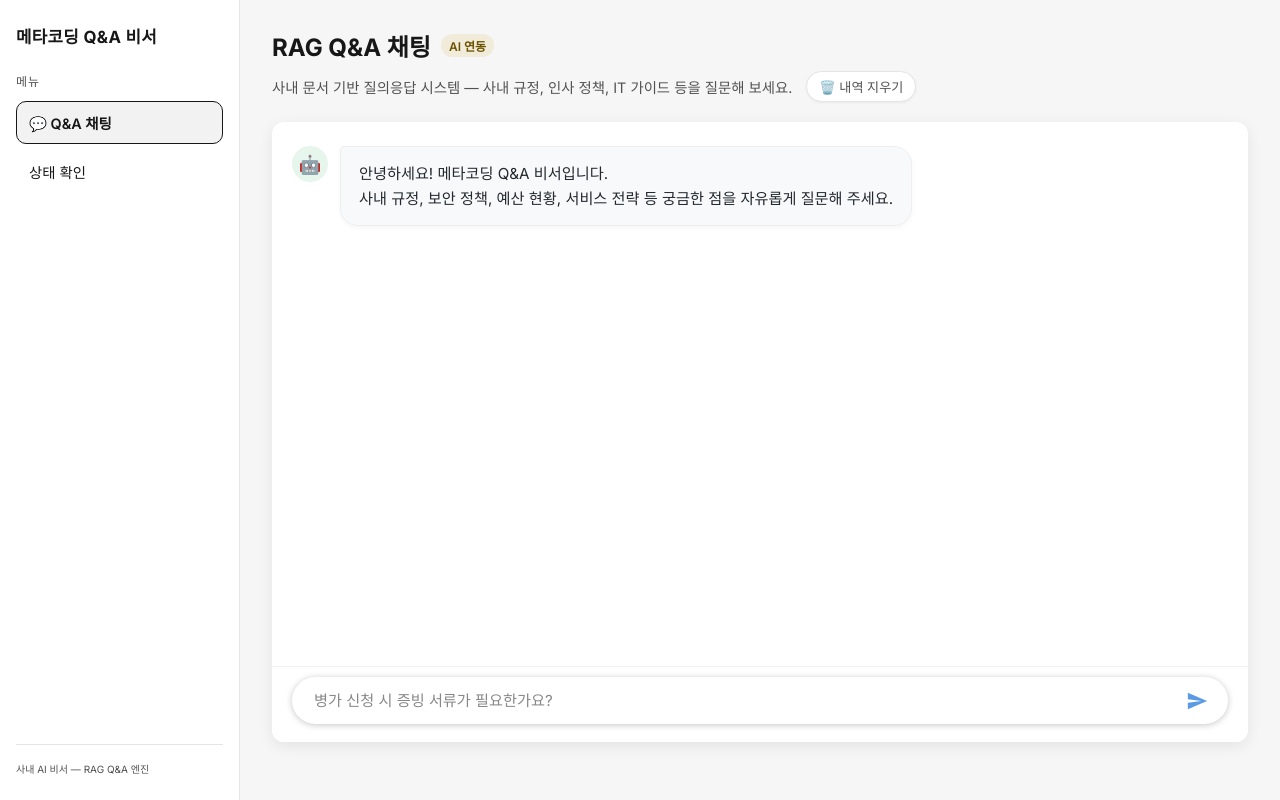
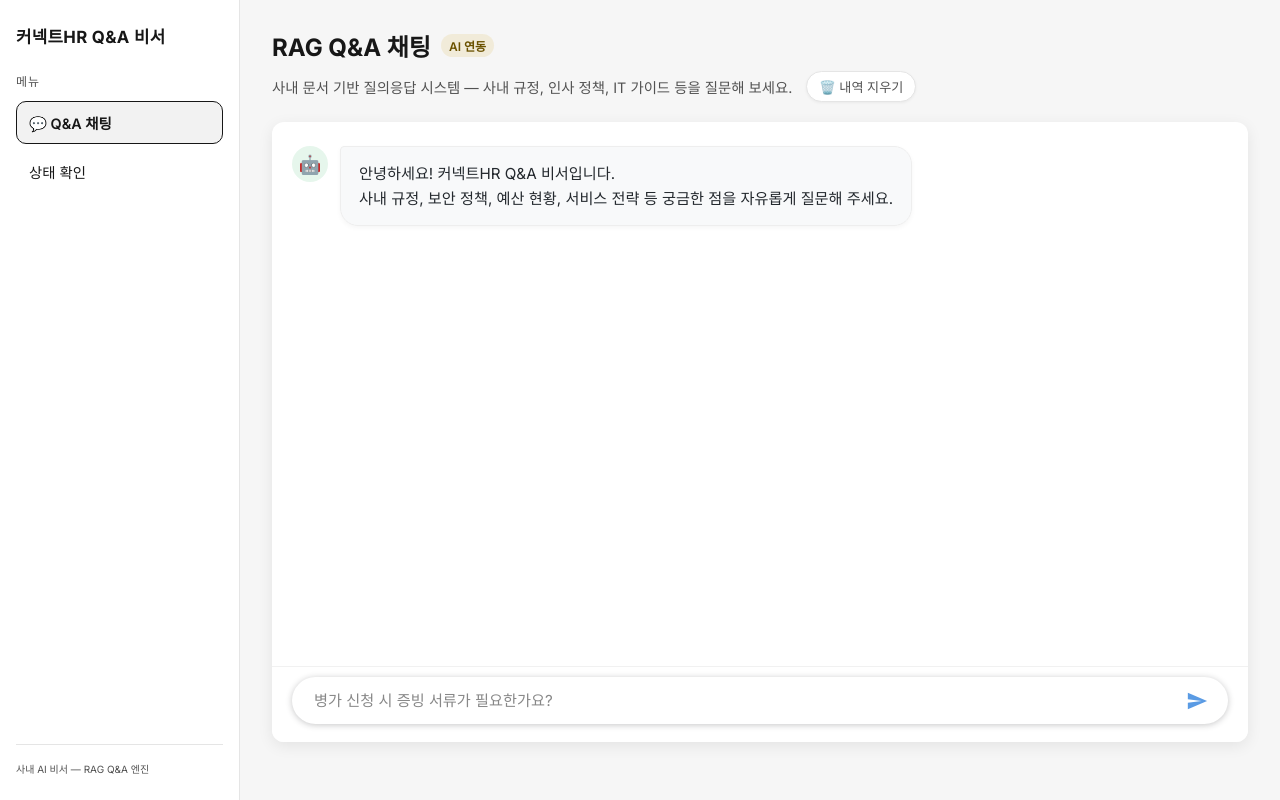
Before and after one commit to metacoding-18-ai-applied-v4/rag-end, a FastAPI app: page / in a window 1280 px wide. Run offline with FastAPI, Linux system fonts and the light colour scheme.

Commit message:
fix: 메타코딩 → 커넥트HR 일괄 변경 (ex02/05/06/07 templates + main.py)
data/markdown은 원본 PDF 파싱 결과라 유지

Co-Authored-By: Claude Opus 4.6 (1M context) <noreply@anthropic.com>

```diff
--- a/ex02/templates/base.html
+++ b/ex02/templates/base.html
@@ -3,12 +3,12 @@
 <head>
     <meta charset="UTF-8">
     <meta name="viewport" content="width=device-width, initial-scale=1.0">
-    <title>{% block title %}메타코딩 사내 시스템{% endblock %}</title>
+    <title>{% block title %}커넥트HR 사내 시스템{% endblock %}</title>
     <link rel="stylesheet" href="{{ url_for('static', path='css/style.css') }}?v=20260227">
 </head>
 <body>
     <aside class="sidebar">
-        <div class="brand">메타코딩</div>
+        <div class="brand">커넥트HR</div>
         <div class="nav-title">메뉴</div>
         <a class="nav-link {% if active_page == 'dashboard' %}active{% endif %}" href="/admin/dashboard">대시보드</a>
         <a class="nav-link {% if active_page == 'employees' %}active{% endif %}" href="/admin/employees">직원 관리</a>
--- a/ex05/app/main.py
+++ b/ex05/app/main.py
@@ -22,7 +22,7 @@ load_dotenv()
 PROJECT_ROOT = Path(__file__).parent.parent
 
 app = FastAPI(
-    title="메타코딩 RAG Q&A 엔진",
+    title="커넥트HR RAG Q&A 엔진",
     description="ex05 - LCEL 기반 RAG 체인 + 멀티턴 채팅 UI",
     version="1.0.0",
 )
--- a/ex05/templates/base.html
+++ b/ex05/templates/base.html
@@ -3,7 +3,7 @@
 <head>
     <meta charset="UTF-8">
     <meta name="viewport" content="width=device-width, initial-scale=1.0">
-    <title>{% block title %}메타코딩 Q&A 비서{% endblock %}</title>
+    <title>{% block title %}커넥트HR Q&A 비서{% endblock %}</title>
     <!-- Inter 폰트 (plan.md 1.6 웹 UI 통일 규칙) -->
     <link rel="preconnect" href="https://fonts.googleapis.com">
     <link rel="preconnect" href="https://fonts.gstatic.com" crossorigin>
@@ -15,7 +15,7 @@
 <body>
     <!-- 좌측 사이드바 (240px 고정, ex02 동일 디자인) -->
     <aside class="sidebar">
-        <div class="brand">메타코딩 Q&A 비서</div>
+        <div class="brand">커넥트HR Q&A 비서</div>
         <div class="nav-title">메뉴</div>
         <a class="nav-link {% if active_page == 'chat' %}active{% endif %}" href="/chat">💬 Q&amp;A 채팅</a>
         <a class="nav-link {% if active_page == 'health' %}active{% endif %}" href="/health">상태 확인</a>
--- a/ex05/templates/chat.html
+++ b/ex05/templates/chat.html
@@ -1,6 +1,6 @@
 {% extends "base.html" %}
 
-{% block title %}RAG Q&A 채팅 - 메타코딩 Q&A 비서{% endblock %}
+{% block title %}RAG Q&A 채팅 - 커넥트HR Q&A 비서{% endblock %}
 
 {% block page_title %}
   RAG Q&amp;A 채팅
@@ -26,7 +26,7 @@
     <div class="chat-message ai-message">
       <div class="avatar">🤖</div>
       <div class="message-content">
-        안녕하세요! 메타코딩 Q&A 비서입니다.<br>
+        안녕하세요! 커넥트HR Q&A 비서입니다.<br>
         사내 규정, 보안 정책, 예산 현황, 서비스 전략 등
         궁금한 점을 자유롭게 질문해 주세요.
       </div>
--- a/ex06/templates/base.html
+++ b/ex06/templates/base.html
@@ -3,7 +3,7 @@
 <head>
     <meta charset="UTF-8">
     <meta name="viewport" content="width=device-width, initial-scale=1.0">
-    <title>{% block title %}메타코딩 Q&A 비서{% endblock %}</title>
+    <title>{% block title %}커넥트HR Q&A 비서{% endblock %}</title>
     <!-- Inter 폰트 (plan.md 1.6 웹 UI 통일 규칙) -->
     <link rel="preconnect" href="https://fonts.googleapis.com">
     <link rel="preconnect" href="https://fonts.gstatic.com" crossorigin>
@@ -15,7 +15,7 @@
 <body>
     <!-- 좌측 사이드바 (240px 고정, ex05 동일 디자인) -->
     <aside class="sidebar">
-        <div class="brand">메타코딩 Q&A 비서</div>
+        <div class="brand">커넥트HR Q&A 비서</div>
         <div class="nav-title">메뉴</div>
         <a class="nav-link {% block nav_chat %}{% endblock %}" href="/chat">💬 통합 채팅</a>
         <a class="nav-link" href="/health">✓ 상태 확인</a>
--- a/ex06/templates/chat.html
+++ b/ex06/templates/chat.html
@@ -1,6 +1,6 @@
 {% extends "base.html" %}
 
-{% block title %}통합 채팅 - 메타코딩 Q&A 비서{% endblock %}
+{% block title %}통합 채팅 - 커넥트HR Q&A 비서{% endblock %}
 {% block nav_chat %}active{% endblock %}
 
 {% block page_title %}
--- a/ex07/templates/base.html
+++ b/ex07/templates/base.html
@@ -3,7 +3,7 @@
 <head>
     <meta charset="UTF-8">
     <meta name="viewport" content="width=device-width, initial-scale=1.0">
-    <title>{% block title %}메타코딩 Q&A 비서{% endblock %}</title>
+    <title>{% block title %}커넥트HR Q&A 비서{% endblock %}</title>
     <!-- Inter 폰트 (plan.md 1.6 웹 UI 통일 규칙) -->
     <link rel="preconnect" href="https://fonts.googleapis.com">
     <link rel="preconnect" href="https://fonts.gstatic.com" crossorigin>
@@ -15,7 +15,7 @@
 <body>
     <!-- 좌측 사이드바 (240px 고정, ex07 디자인) -->
     <aside class="sidebar">
-        <div class="brand">메타코딩 Q&A 비서</div>
+        <div class="brand">커넥트HR Q&A 비서</div>
         <div class="nav-title">메뉴</div>
         <a class="nav-link {% block nav_chat %}{% endblock %}" href="/chat">💬 통합 채팅</a>
         <a class="nav-link" href="/stats">✓ 상태 확인</a>
--- a/ex07/templates/chat.html
+++ b/ex07/templates/chat.html
@@ -1,6 +1,6 @@
 {% extends "base.html" %}
 
-{% block title %}통합 채팅 - 메타코딩 Q&A 비서{% endblock %}
+{% block title %}통합 채팅 - 커넥트HR Q&A 비서{% endblock %}
 {% block nav_chat %}active{% endblock %}
 
 {% block page_title %}
--- a/ex07/templates/stats.html
+++ b/ex07/templates/stats.html
@@ -1,6 +1,6 @@
 {% extends "base.html" %}
 
-{% block title %}상태 확인 - 메타코딩 Q&A 비서{% endblock %}
+{% block title %}상태 확인 - 커넥트HR Q&A 비서{% endblock %}
 
 {% block page_title %}
   상태 확인
```
